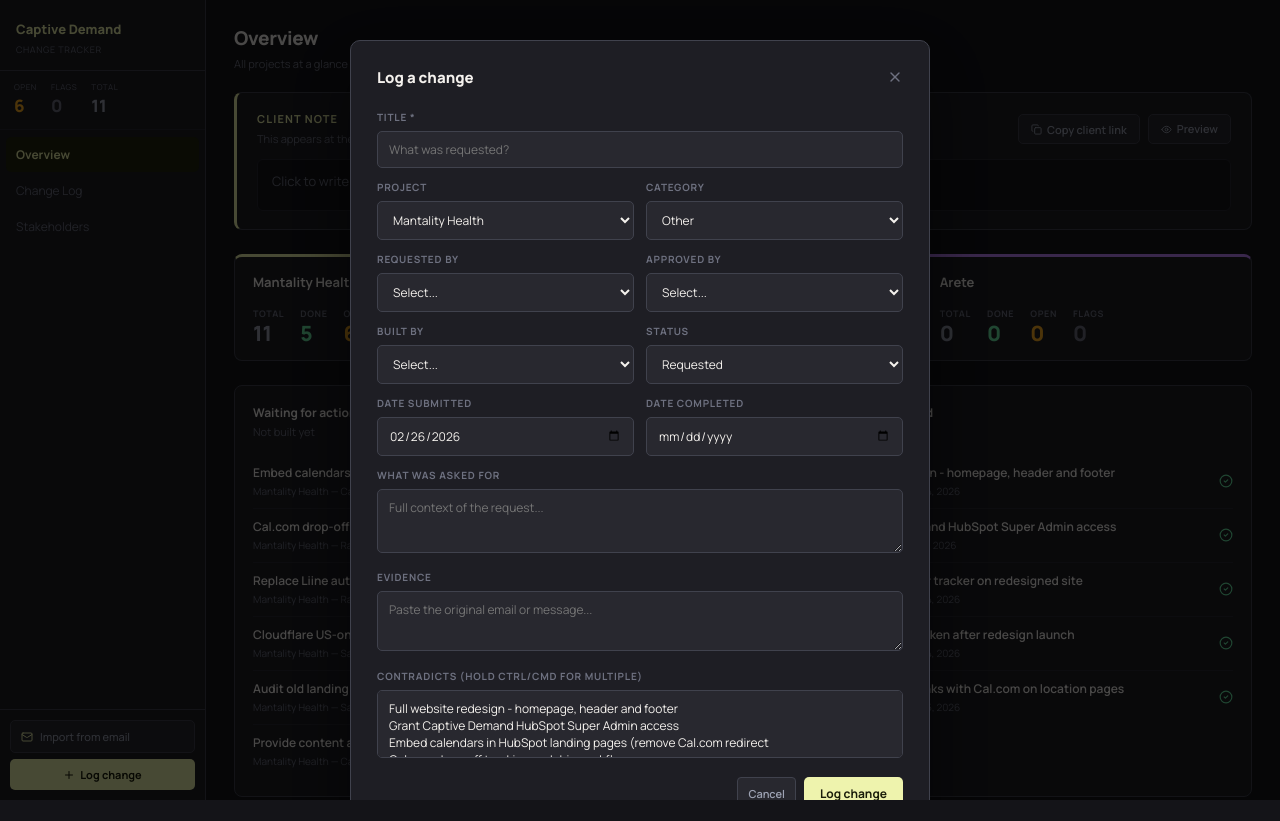
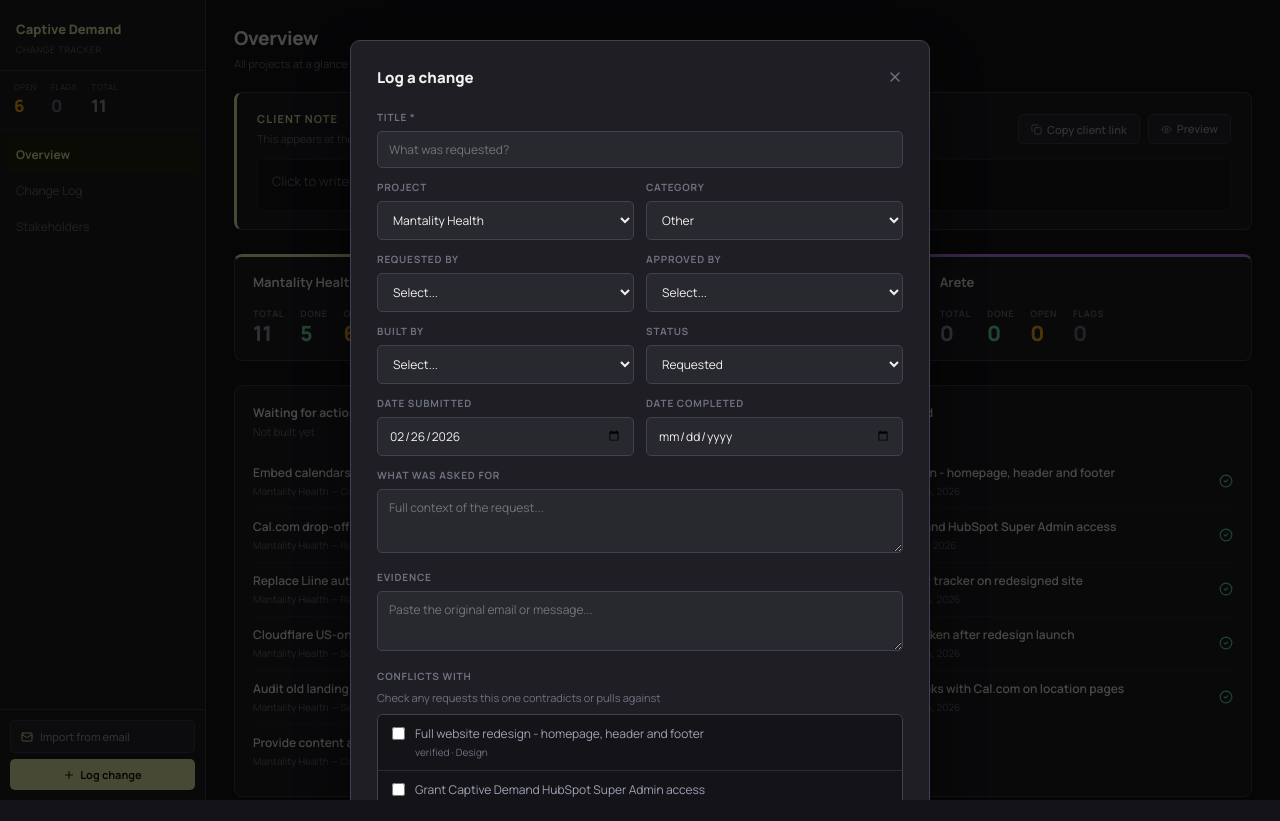
Before and after one commit to Captivedemandzack/DecisionTracker, a React (Vite) app: page / in a window 1280 px wide. Both pictures are taken after a click on the button "Log change". Built offline with nearby package versions, Linux system fonts and the light colour scheme.

Commit message:
checkbox conflicts field

```diff
--- a/src/App.jsx
+++ b/src/App.jsx
@@ -195,7 +195,30 @@ function FormModal({ editId, form, setForm, onSave, onClose, projects, vendors,
           <div><Lbl>Date completed</Lbl><input type="date" style={inp} value={form.dateImplemented||""} onChange={e=>setForm(v=>({...v,dateImplemented:e.target.value}))}/></div>
           <div style={{gridColumn:"span 2"}}><Lbl>What was asked for</Lbl><textarea style={{...inp,minHeight:64,resize:"vertical"}} value={form.description} onChange={e=>setForm(v=>({...v,description:e.target.value}))} placeholder="Full context of the request..."/></div>
           <div style={{gridColumn:"span 2"}}><Lbl>Evidence</Lbl><textarea style={{...inp,minHeight:60,resize:"vertical"}} value={form.evidenceNote} onChange={e=>setForm(v=>({...v,evidenceNote:e.target.value}))} placeholder="Paste the original email or message..."/></div>
-          <div style={{gridColumn:"span 2"}}><Lbl>Contradicts (hold Ctrl/Cmd for multiple)</Lbl><select multiple style={{...inp,height:68}} value={form.conflictsWith} onChange={e=>setForm(v=>({...v,conflictsWith:Array.from(e.target.selectedOptions,o=>o.value)}))}>{changes.filter(c=>c.id!==editId).map(c=><option key={c.id} value={c.id}>{c.title.slice(0,65)}</option>)}</select></div>
+          <div style={{gridColumn:"span 2"}}>
+            <Lbl>Conflicts with</Lbl>
+            <div style={{fontSize:11,color:T.muted,marginBottom:8}}>Check any requests this one contradicts or pulls against</div>
+            <div style={{background:T.bg,border:"1px solid "+T.border,borderRadius:6,maxHeight:160,overflowY:"auto"}}>
+              {changes.filter(c=>c.id!==editId).length===0
+                ?<div style={{padding:"12px 14px",fontSize:11,color:T.muted}}>No other requests yet.</div>
+                :changes.filter(c=>c.id!==editId).map((c,i,arr)=>{
+                  const checked=(form.conflictsWith||[]).includes(c.id);
+                  return (
+                    <label key={c.id} style={{display:"flex",alignItems:"flex-start",gap:10,padding:"10px 14px",cursor:"pointer",borderBottom:i<arr.length-1?"1px solid "+T.borderSub:"none",background:checked?T.dangerBg:"transparent"}}>
+                      <input type="checkbox" checked={checked} onChange={e=>{
+                        const cur=form.conflictsWith||[];
+                        setForm(v=>({...v,conflictsWith:e.target.checked?[...cur,c.id]:cur.filter(id=>id!==c.id)}));
+                      }} style={{marginTop:2,accentColor:T.danger,flexShrink:0,cursor:"pointer"}}/>
+                      <div>
+                        <div style={{fontSize:12,fontWeight:checked?700:400,color:checked?T.danger:T.sub,lineHeight:1.5}}>{c.title}</div>
+                        <div style={{fontSize:10,color:T.muted,marginTop:2}}>{c.status} · {c.category}</div>
+                      </div>
+                    </label>
+                  );
+                })
+              }
+            </div>
+          </div>
         </div>
         <div style={{display:"flex",gap:8,justifyContent:"flex-end",marginTop:18}}>
           <GhostBtn onClick={onClose}>Cancel</GhostBtn>
```
Also changed, not shown: 1 other file (tests, documents, lock files or other folders).
